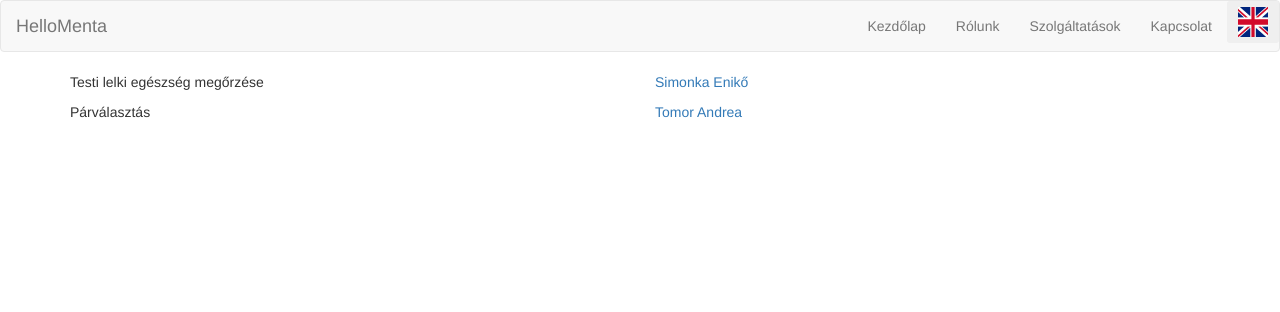
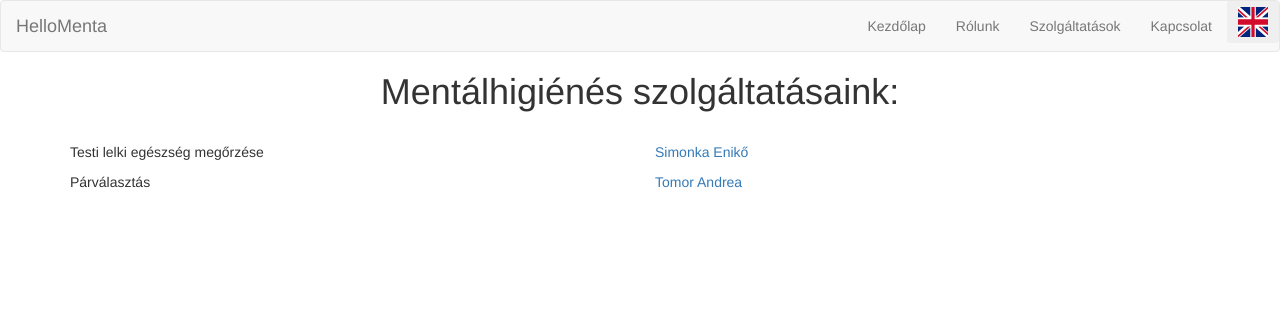
Before and after one commit to Haladino/flask-mental-site, a Flask app: page /en/services in a window 1280 px wide. Shown: the top 312 px of the page. Run offline with Flask 2, Linux system fonts and the light colour scheme; some libraries are stand-ins or nearby versions.

Commit message:
Eni route fix

```diff
--- /dev/null
+++ b/static/creds/client_secret.json
@@ -0,0 +1 @@
+{"web":{"client_id":"984290368065-b455a8hre6ud6brlan1qfd3j82svf28d.apps.googleusercontent.com","project_id":"mentalsite","auth_uri":"https://accounts.google.com/o/oauth2/auth","token_uri":"https://oauth2.googleapis.com/token","auth_provider_x509_cert_url":"https://www.googleapis.com/oauth2/v1/certs","client_secret":"Urv6AF1Ns3WhohUVWrMI70M0"}}
--- a/templates/base.html
+++ b/templates/base.html
@@ -3,6 +3,7 @@
 
     <head>
         <meta name="viewport" content="width=device-width, initial-scale=1">
+        <meta charset="utf-8" />
         <link rel="stylesheet" href="https://maxcdn.bootstrapcdn.com/bootstrap/3.4.1/css/bootstrap.min.css">
         <link href="css/addons/flag.min.css" rel="stylesheet">
         <script src="https://ajax.googleapis.com/ajax/libs/jquery/3.5.1/jquery.min.js"></script>
--- a/templates/services.html
+++ b/templates/services.html
@@ -2,14 +2,22 @@
 
 {% block content %}
     {% if text %}
+        <div class="row-xs-1" align="center">
+            <h1>
+                Mentálhigiénés szolgáltatásaink:
+            </h1>
+        </div>
+
+        <br/>
+
         <div class='container'>
         {% for line in text %}
             <div class="row">
-                <div class="col-sm-6">
+                <div class="col-xs-6">
                     <p>{{ line.0 }}</p>
                 </div>
-                <div class="col-sm-6">
-                    <a href="{{ url_for('contact', name=line.1) }}">{{ line.1 }}</a>
+                <div class="col-xs-6">
+                    <a href="{{ url_for('contact', name=line.1) | replace('%0A', '') }}">{{ line.1 }}</a>
                 </div>
             </div>
         {% endfor %}
```
